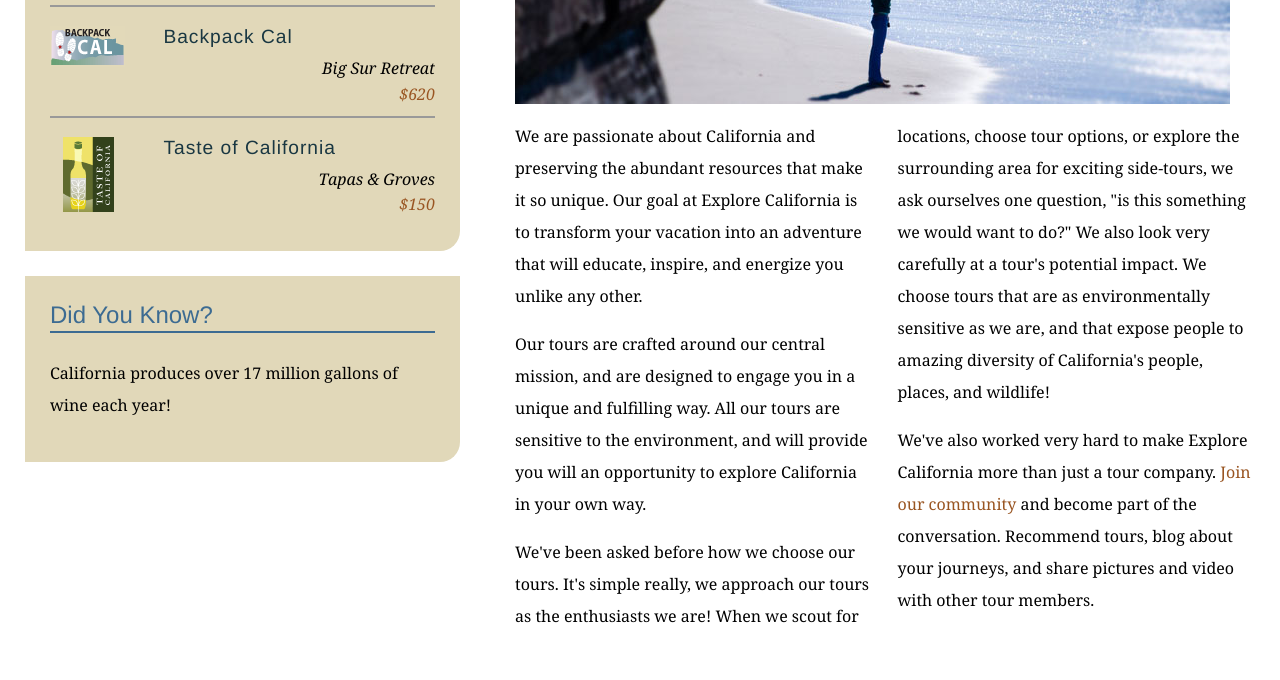
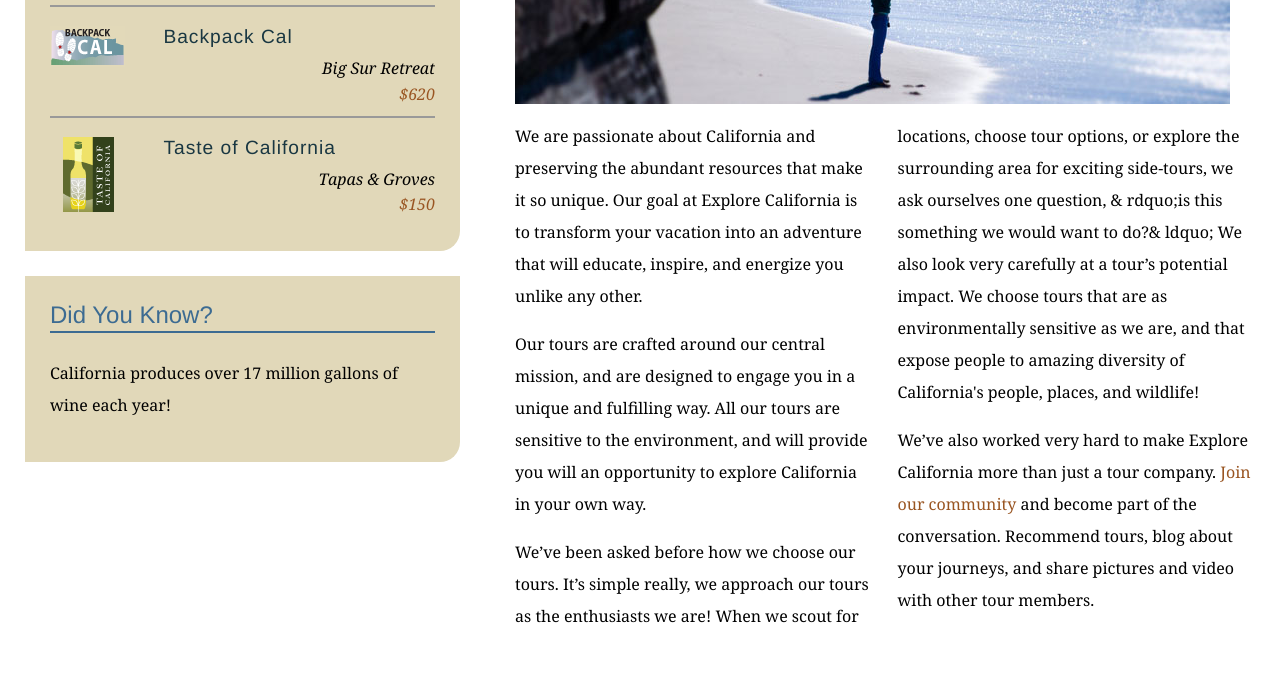
Before and after one commit to hgshgs/Explore_California, a plain HTML site: page mission.html in a window 1280 px wide. Shown: the part 580-1260 px from the top of the page. Drawn offline with Linux system fonts and the light colour scheme.

Commit message:
Replace Strigh Qoutes with curly Quotes

```diff
--- a/mission.html
+++ b/mission.html
@@ -64,8 +64,8 @@
           <div class="multiCol">
             <p>We are passionate about California and preserving the abundant resources that make it so unique. Our goal at Explore California is to transform your vacation into an adventure that will educate, inspire, and energize you unlike any other.</p>
             <p>Our tours are crafted around our central mission, and are designed to engage you in a unique and fulfilling way. All our tours are sensitive to the environment, and will provide you will an opportunity to explore California in your own way.</p>
-            <p>We've been asked before how we choose our tours. It's simple really, we approach our tours as the enthusiasts we are! When we scout for locations, choose tour options, or explore the surrounding area for exciting side-tours, we ask ourselves one question, &quot;is this something we would want to do?&quot; We also look very carefully at a tour's potential impact. We choose tours that are as environmentally sensitive as we are, and that expose people to amazing diversity of California's people, places, and wildlife!</p>
-            <p>We've also worked very hard to make Explore California more than just a tour company. <a href="explorers/join.html">Join our community</a> and become part of the conversation. Recommend tours, blog about your journeys, and share pictures and video with other tour members.</p>
+            <p>We&rsquo;ve been asked before how we choose our tours. It&rsquo;s simple really, we approach our tours as the enthusiasts we are! When we scout for locations, choose tour options, or explore the surrounding area for exciting side-tours, we ask ourselves one question, & rdquo;is this something we would want to do?& ldquo; We also look very carefully at a tour&rsquo;s potential impact. We choose tours that are as environmentally sensitive as we are, and that expose people to amazing diversity of California's people, places, and wildlife!</p>
+            <p>We&rsquo;ve also worked very hard to make Explore California more than just a tour company. <a href="explorers/join.html">Join our community</a> and become part of the conversation. Recommend tours, blog about your journeys, and share pictures and video with other tour members.</p>
           </div>
         </div>
       </div>
```
